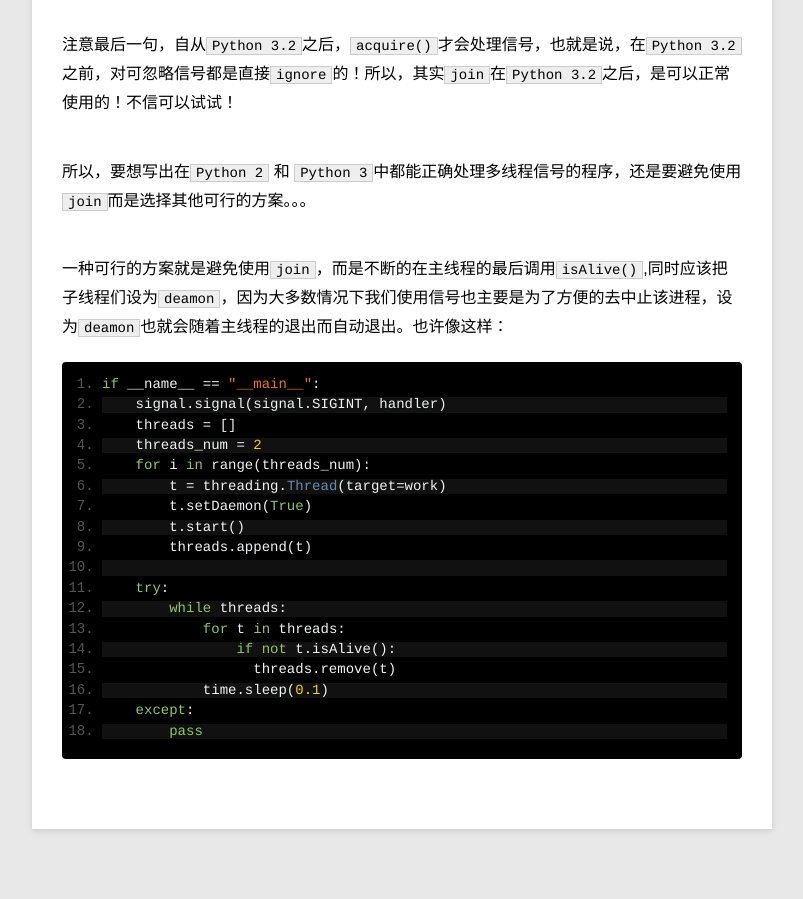
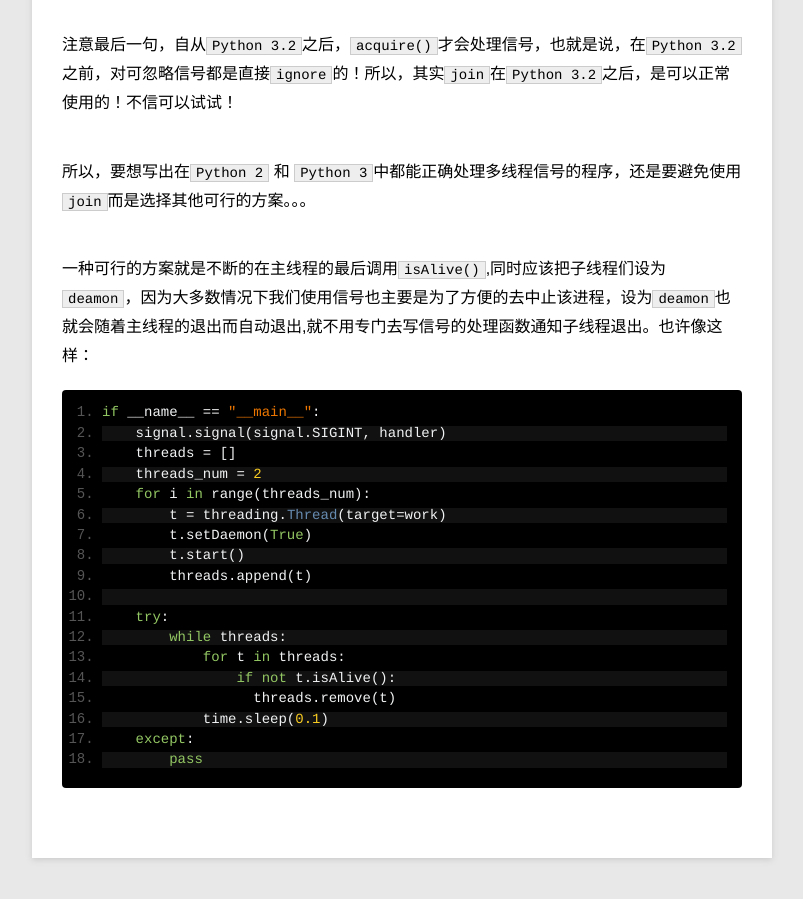
Before and after one commit to tylderen/tylderen.github.io, a Jekyll site: the page built from _posts/blog/2016-07-17-linux-multi-thread-signal.md, in a window 1280 px wide and 900 px high, scrolled down 5642 px. Shown: the whole window, without its empty margins (78-881 px from the left). Built offline with Jekyll 4.4.1, drawn with Linux system fonts in a browser that asks for light colours; Markdown is read by kramdown in place of the engine named in the settings.

Commit message:
Update 2016-07-17-linux-multi-thread-signal.md

````diff
--- a/_posts/blog/2016-07-17-linux-multi-thread-signal.md
+++ b/_posts/blog/2016-07-17-linux-multi-thread-signal.md
@@ -231,7 +231,7 @@ def _wait_for_tstate_lock(self, block=True, timeout=-1):
 
 所以，要想写出在`Python 2` 和 `Python 3`中都能正确处理多线程信号的程序，还是要避免使用`join`而是选择其他可行的方案。。。
 
-一种可行的方案就是避免使用`join`，而是不断的在主线程的最后调用`isAlive()`,同时应该把子线程们设为`deamon`，因为大多数情况下我们使用信号也主要是为了方便的去中止该进程，设为`deamon`也就会随着主线程的退出而自动退出。也许像这样：
+一种可行的方案就是不断的在主线程的最后调用`isAlive()`,同时应该把子线程们设为`deamon`，因为大多数情况下我们使用信号也主要是为了方便的去中止该进程，设为`deamon`也就会随着主线程的退出而自动退出,就不用专门去写信号的处理函数通知子线程退出。也许像这样：
 
 ```python
 if __name__ == "__main__":
````
